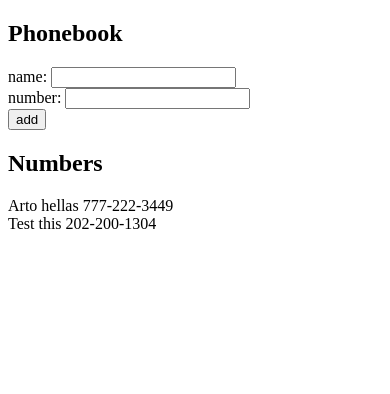
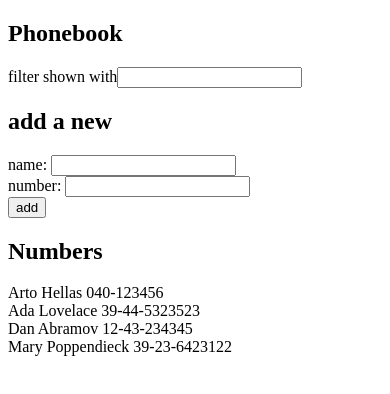
Before and after one commit to karlchvojka/fullstackopen, a React (Vite) app in the folder part2/phonebook/: page / in a window 390 px wide. Shown: the top 394 px of the page. Built offline with nearby package versions, Linux system fonts and the light colour scheme; the HTML template or start-up script is replaced by a standard one.

Commit message:
Part2: 2.9: The Phonebook Step 4

```diff
--- a/part2/phonebook/src/App.jsx
+++ b/part2/phonebook/src/App.jsx
@@ -7,24 +7,20 @@ import Person from './components/Person'
 const App = () => {
   // State Declarations
   const [persons, setPersons] = useState([
-    {
-      name: 'Arto hellas',
-      number: '777-222-3449',
-      id: '1'
-    },
-    {
-      name: 'Test this',
-      number: '202-200-1304',
-      id: '2'
-    }
-  ])
-
+    { name: 'Arto Hellas', number: '040-123456', id: 1 },
+    { name: 'Ada Lovelace', number: '39-44-5323523', id: 2 },
+    { name: 'Dan Abramov', number: '12-43-234345', id: 3 },
+    { name: 'Mary Poppendieck', number: '39-23-6423122', id: 4 }
+  ]);
+  const [filtered, setFiltered] = useState([]);
   const [newName, setNewName] = useState('');
   const [newNum, setNewNum] = useState('');
+  const [searchTerm, setSearchTerm] = useState('');
 
   // Helper Functions
 
   const cleaned = (str) => { return str.split(' ').join('') };
+  const cleanedNames = persons.map(person => {return cleaned(person.number)})
 
   const addPerson = (event) => {
     event.preventDefault()
@@ -34,15 +30,10 @@ const App = () => {
       id: String(persons.length + 1)
     }
 
-    const existingName = persons.map(person => {return cleaned(person.name)})
     const existingNumb = persons.map(person => {return cleaned(person.number)})
-    const existing = [...existingName, ...existingNumb];
+    const existing = [...cleanedNames, ...existingNumb];
 
-    console.log(existing);
-    console.log('existing name: ', !existing.includes(cleaned(newName)));
-    console.log('existing numb: ', !existing.includes(cleaned(newNum)));
-
-    if(!existing.includes(cleaned(newName)) && !existing.includes(cleaned(newNum))) {
+    if(!cleanedNames.includes(cleaned(newName)) && !existing.includes(cleaned(newNum))) {
       const newPersons = persons.concat(personObject)
       setPersons(newPersons)
       setNewName('')
@@ -52,17 +43,25 @@ const App = () => {
     }
   }
 
+  const handleNumChange = (event) => {
+    setNewNum(event.target.value)
+  }
+
   const handlePhoneChange = (event) => {
     setNewName(event.target.value)
   }
 
-  const handleNumChange = (event) => {
-    setNewNum(event.target.value)
+  const handleSearchChange = (event) => {
+    const theTerm = event.target.value.toLowerCase();
+    setSearchTerm(theTerm)
+    const newData = persons.filter(person => (person.name.toLowerCase()).includes(cleaned(theTerm)));
+    setFiltered(newData);
   }
-
   return (
     <div>
       <h2>Phonebook</h2>
+      <p>filter shown with<input onChange={handleSearchChange} /></p>
+      <h2>add a new</h2>
       <form onSubmit={addPerson}>
         <div>
           name: <input value={newName} onChange={handlePhoneChange} /><br/>
@@ -75,9 +74,12 @@ const App = () => {
 
       <h2>Numbers</h2>
       <div>
-        {persons.map((person) => (
-          <Person key={person.id} person={person} />
-        ))}
+        { searchTerm.length >= 1 ? (
+            filtered.map(person => <Person key={person.id} person={person} />)
+          ) : (
+            persons.map(person => <Person key={person.id} person={person} />)
+          )
+        }
       </div>
     </div>
   )
```
